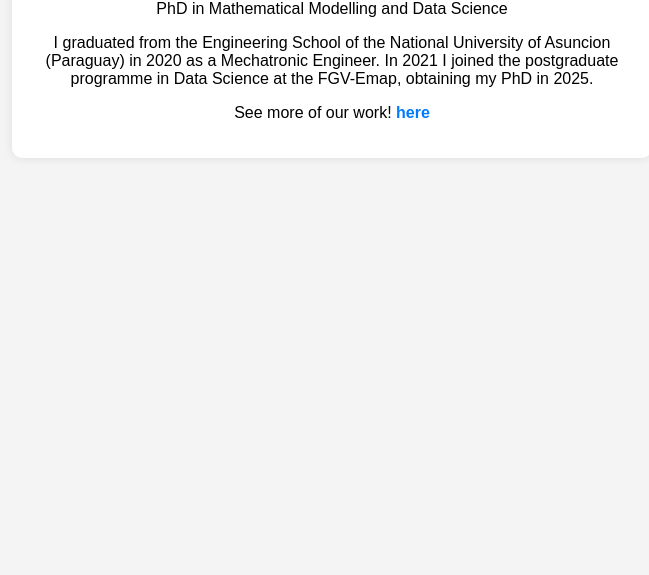
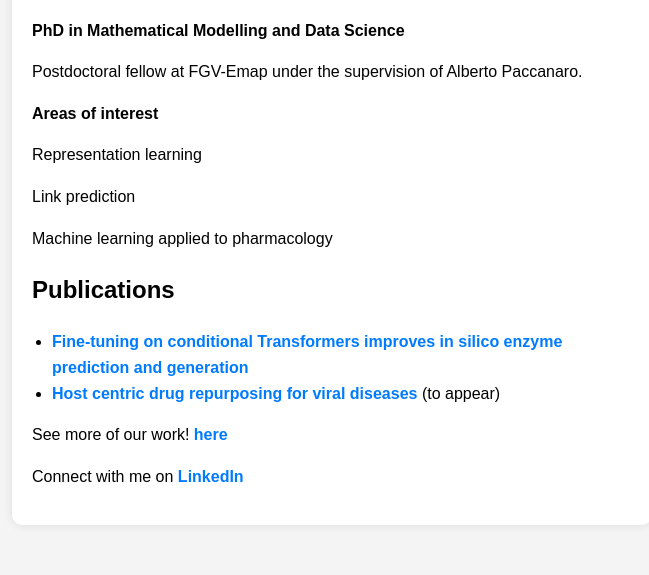
Before and after one commit to AldoGaleano/AldoGaleano.github.io, a plain HTML site: page index.html in a window 1280 px wide. Shown: the part 319-894 px from the top of the page, without its empty margins (308-957 px from the left). Before the commit the page ends 800 px from the top, so only its background shows below. Drawn offline with Linux system fonts and the light colour scheme.

Commit message:
updating

```diff
--- a/index.html
+++ b/index.html
@@ -13,11 +13,14 @@
         }
         .container {
             max-width: 600px;
+            width: 90%;
             margin: auto;
             background: white;
             padding: 20px;
             border-radius: 10px;
             box-shadow: 0 0 10px rgba(0, 0, 0, 0.1);
+            text-align: left;
+            line-height: 1.6;
         }
         img {
             width: 150px;
@@ -31,15 +34,36 @@
             color: #007BFF;
             font-weight: bold;
         }
+        p {
+            text-align: justify;
+        }
+        ul {
+            padding-left: 20px;
+        }
+        .linkedin {
+            text-align: left;
+        }
     </style>
 </head>
 <body>
     <div class="container">
         <img src="foto_AG.jpg" alt="Aldo Galeano">
         <h1>Aldo Galeano</h1>
-        <p></strong> PhD in Mathematical Modelling and Data Science</p>
-        <p>I graduated from the Engineering School of the National University of Asuncion (Paraguay) in 2020 as a Mechatronic Engineer. In 2021 I joined the postgraduate programme in Data Science at the FGV-Emap, obtaining my PhD in 2025. </p>
+        <p><strong>PhD in Mathematical Modelling and Data Science</strong></p>
+        <p>Postdoctoral fellow at FGV-Emap under the supervision of Alberto Paccanaro.</p>
+        <p><strong>Areas of interest</strong></p>
+        <p>Representation learning</p>
+        <p>Link prediction</p>
+        <p>Machine learning applied to pharmacology</p>
+
+        <h2>Publications</h2>
+        <ul>
+            <li><a href="https://www.sciencedirect.com/science/article/pii/S2001037025001072?via%3Dihub">Fine-tuning on conditional Transformers improves in silico enzyme prediction and generation</a></li>
+            <li><a href="#">Host centric drug repurposing for viral diseases</a> (to appear)</li>
+        </ul>
+
         <p>See more of our work! <a href="https://paccanarolab.org/" target="_blank">here</a></p>
+        <p class="linkedin">Connect with me on <a href="https://www.linkedin.com/in/aldogaleanoalfonso18" target="_blank">LinkedIn</a></p>
     </div>
 </body>
 </html>
```
